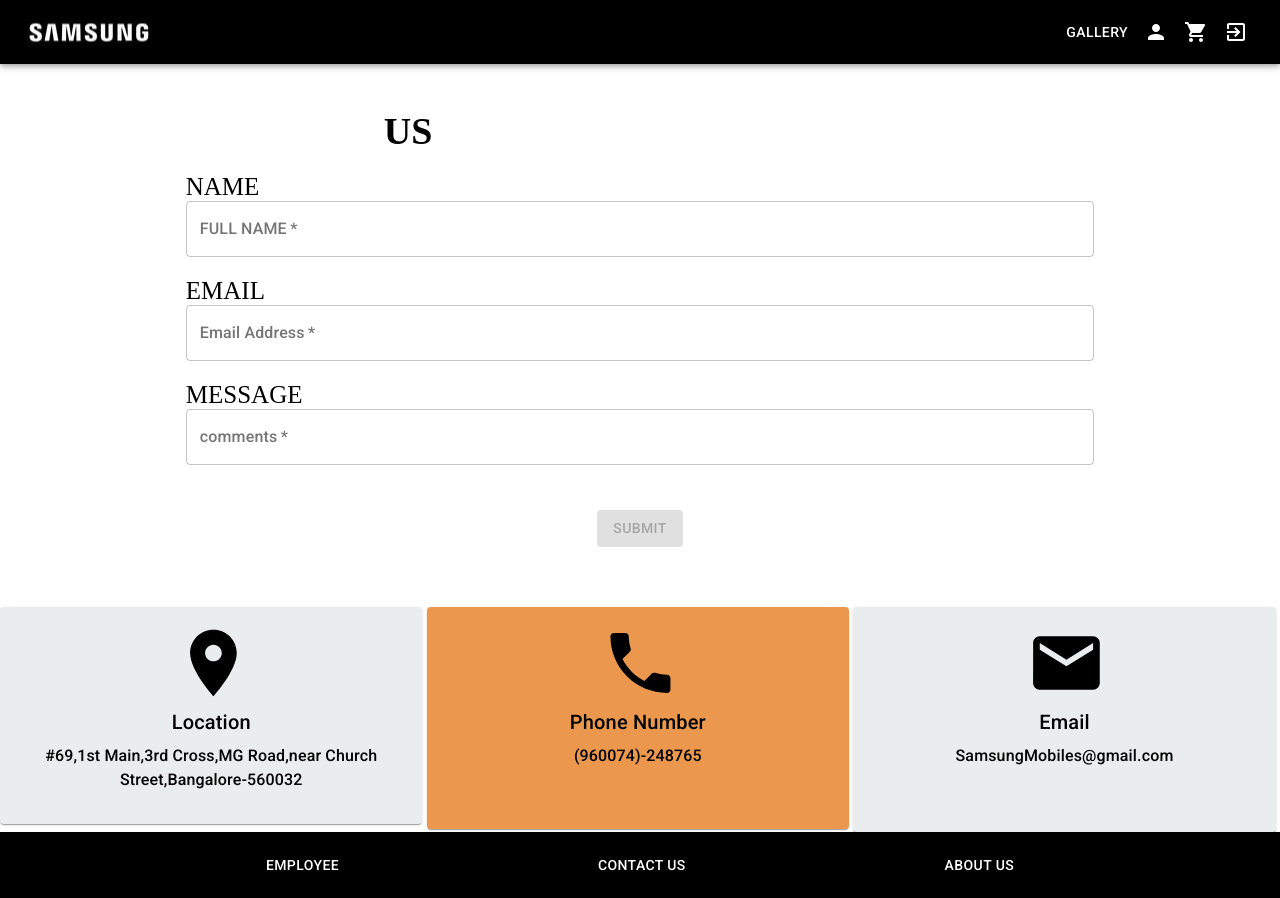
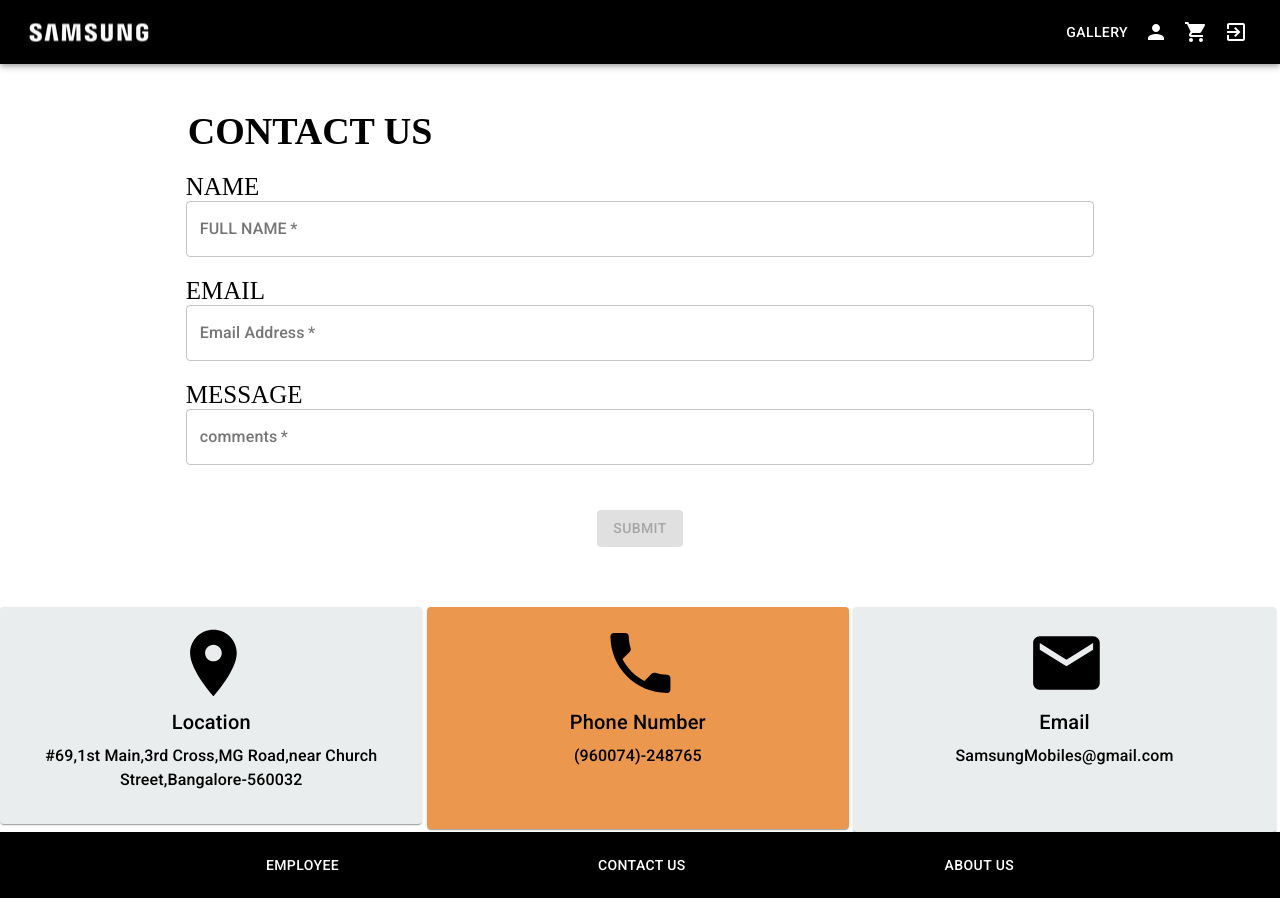
Before and after one commit to Suvish23/Project, a React (Create React App) app in the folder client/: page /Contact in a window 1280 px wide. Built offline with nearby package versions, Linux system fonts and the light colour scheme; a web font is replaced by a local one.

Commit message:
completed..

```diff
--- a/client/src/screens/Contact.jsx
+++ b/client/src/screens/Contact.jsx
@@ -36,10 +36,13 @@
     color:"black"
   },
   button:{
-    marginLeft:"10.5vw",
-    '&:hover':{
-      backgroundColor:"#EAEDED",
-    }
+    color:"black",
+    border:" black",
+
+    "&:hover": {
+      color:"white",
+      backgroundColor: "black"
+    },
   },
   button2:{
     marginLeft:"10.5vw",
@@ -81,7 +84,7 @@
       <Grid container xs={12} style={{marginTop:"45px"}} justify="center" >
           <Grid>
           <h1 style={{paddingLeft:"2px",paddingBottom:"20px" , fontSize:"38px"}}>
-          <span  style={{color:"#ffffff"}} > CONTACT </span> US   </h1>
+          <span  style={{color:"black"}} > CONTACT </span> US   </h1>
 
                   <Grid container justify="center">
                     <Grid item xs={12}  style={{fontSize:"25px",paddingBottom:"20px"}}>NAME
@@ -135,6 +138,7 @@
             type="submit"
             variant="contained"
             color="tan"
+            className={classes.button}
             style={{marginBottom:"60px",marginTop:"25px"}}
             onClick={Submit}
             disabled={!userstore.user || !name || !email || !message}
```
